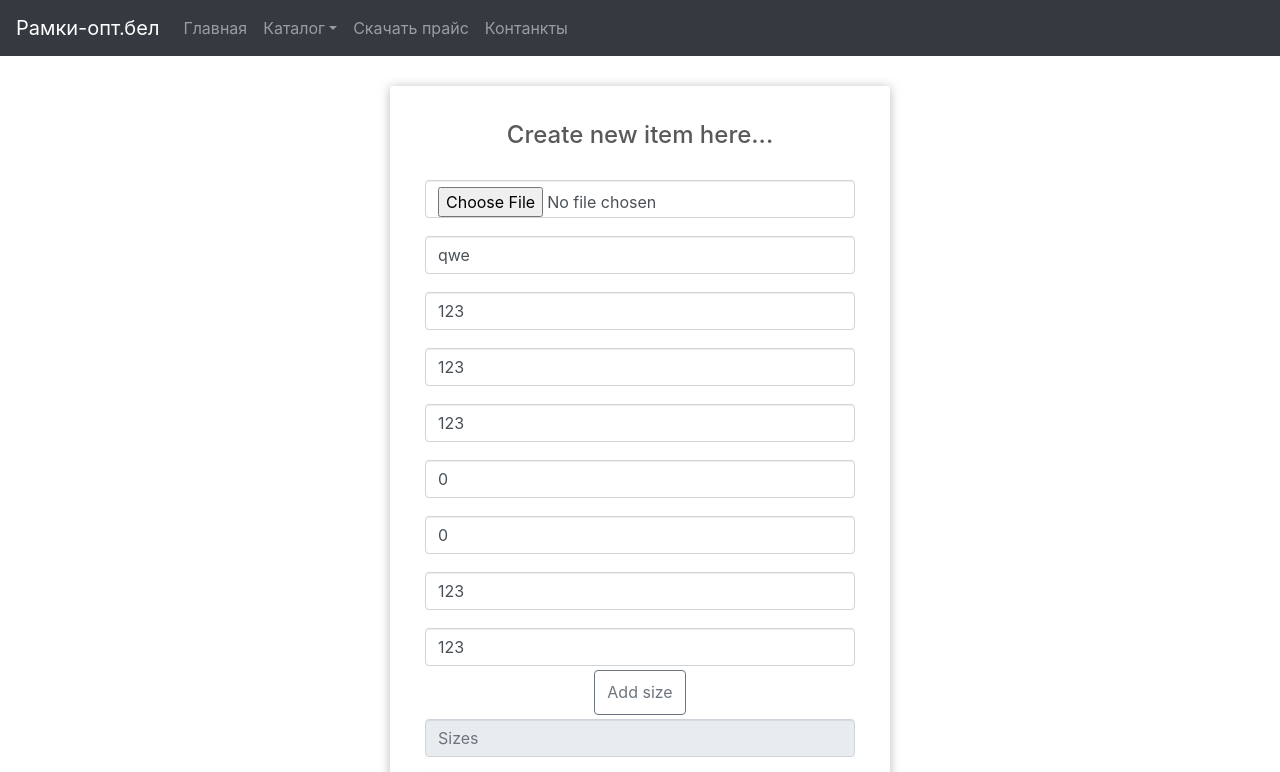
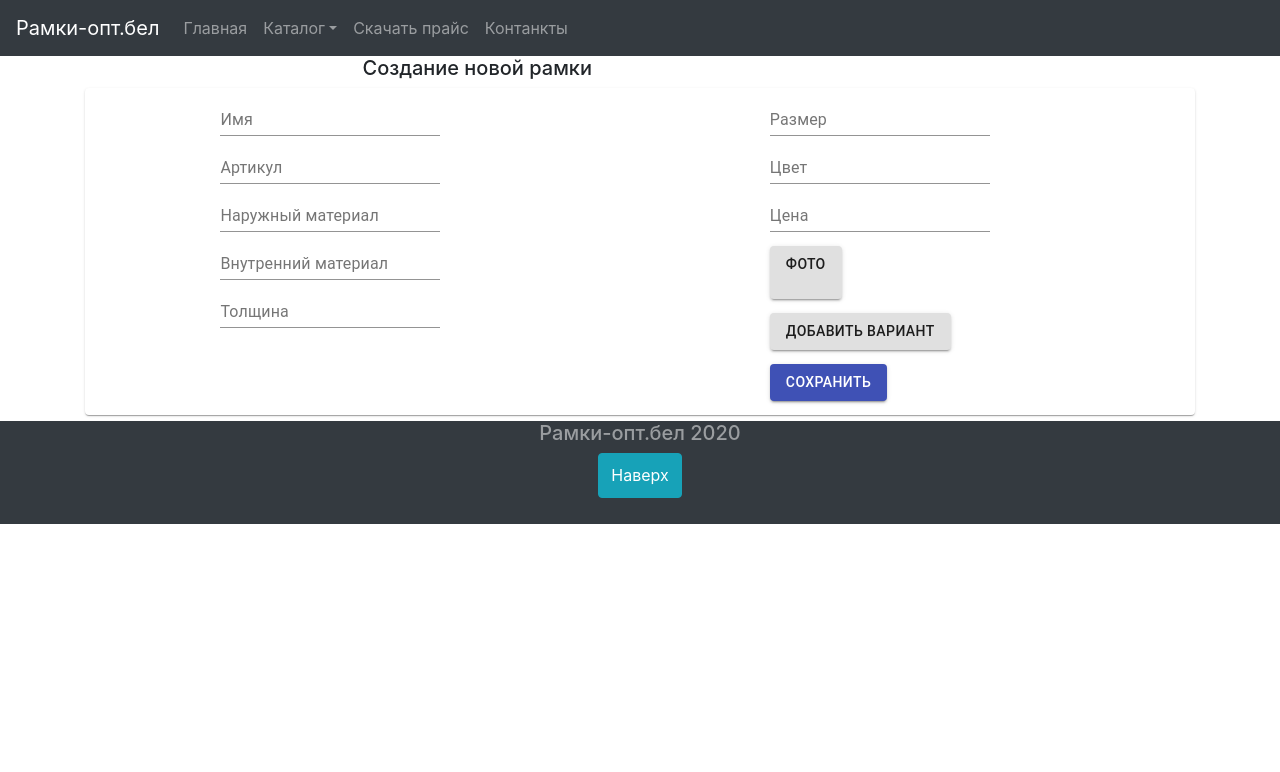
Before and after one commit to chipallino1/photo-frames-front-end, a React (Create React App) app: page /createItem in a window 1280 px wide. Shown: the top 772 px of the page. Built offline with nearby package versions, Linux system fonts and the light colour scheme.

Commit message:
Added createItem page.

```diff
--- a/src/app/App.js
+++ b/src/app/App.js
@@ -13,12 +13,12 @@ import './App.css';
 import OAuth2RedirectHandler from "../user/oauth2/OAuth2RedirectHandler";
 import Home from "../components/Home";
 import SearchContainer from "../components/SearchContainer";
-import CreateItem from "../components/admin/CreateItem";
 import ItemPage from "../components/ItemPage";
 import UpdateItem from "../components/UpdateItem";
 import Header from "../components/layout/Header";
 import Footer from "../components/layout/Footer";
 import ItemOverview from "../components/pages/ItemOverview";
+import CreateItem from "../components/pages/CreateItem";
 
 
 class App extends Component {
--- /dev/null
+++ b/src/components/pages/CreateItem.js
@@ -0,0 +1,90 @@
+import React from 'react'
+import TextField from "@material-ui/core/TextField";
+import {Paper} from "@material-ui/core";
+import Button from "@material-ui/core/Button";
+
+class CreateItem extends React.Component {
+
+    render() {
+        return (
+            <div className="container marketing">
+                <div className="w-50 mx-auto">
+                    <h5>Создание новой рамки</h5>
+                </div>
+                <Paper>
+                    <div className="row" style={{margin: '0.5%'}}>
+                        <div className="col-lg">
+                            <div className="w-50 mx-auto">
+                                <div className="row">
+                                    <TextField id="standard-basic" label="Имя"/>
+                                </div>
+                                <div className="row">
+                                    <TextField id="standard-basic" label="Артикул"/>
+                                </div>
+                                <div className="row">
+                                    <TextField id="standard-basic" label="Наружный материал"/>
+                                </div>
+                                <div className="row">
+                                    <TextField id="standard-basic" label="Внутренний материал"/>
+                                </div>
+                                <div className="row">
+                                    <TextField id="standard-basic" label="Толщина"/>
+                                </div>
+                            </div>
+
+                        </div>
+                        <div className="col-lg">
+                            <div className="w-50 mx-auto">
+                                <div className="row">
+                                    <TextField id="standard-basic" label="Размер"/>
+                                </div>
+                                <div className="row">
+                                    <TextField id="standard-basic" label="Цвет"/>
+                                </div>
+                                <div className="row">
+                                    <TextField id="standard-basic" label="Цена"/>
+                                </div>
+                                <div className="row">
+                                    <Button
+                                        variant="contained"
+                                        component="label"
+                                        style={{marginTop: '5%'}}
+                                    >
+                                        <p>Фото</p>
+                                        <input
+                                            type="file"
+                                            style={{display: "none"}}
+                                        />
+                                    </Button>
+                                </div>
+                                <div className="row">
+                                    <Button
+                                        variant="contained"
+                                        component="label"
+                                        style={{marginTop: '5%'}}
+                                    >
+                                        Добавить вариант
+                                    </Button>
+                                </div>
+                                <div className="row">
+                                    <Button
+                                        variant="contained"
+                                        component="label"
+                                        color="primary"
+                                        style={{marginTop: '5%', marginBottom: '5%'}}
+                                    >
+                                        Сохранить
+                                    </Button>
+                                </div>
+
+                            </div>
+                        </div>
+                    </div>
+                </Paper>
+            </div>
+        );
+    }
+}
+
+
+export default CreateItem;
```
Also changed, not shown: src/components/pages/ItemOverview.js (+7 -7 lines).
